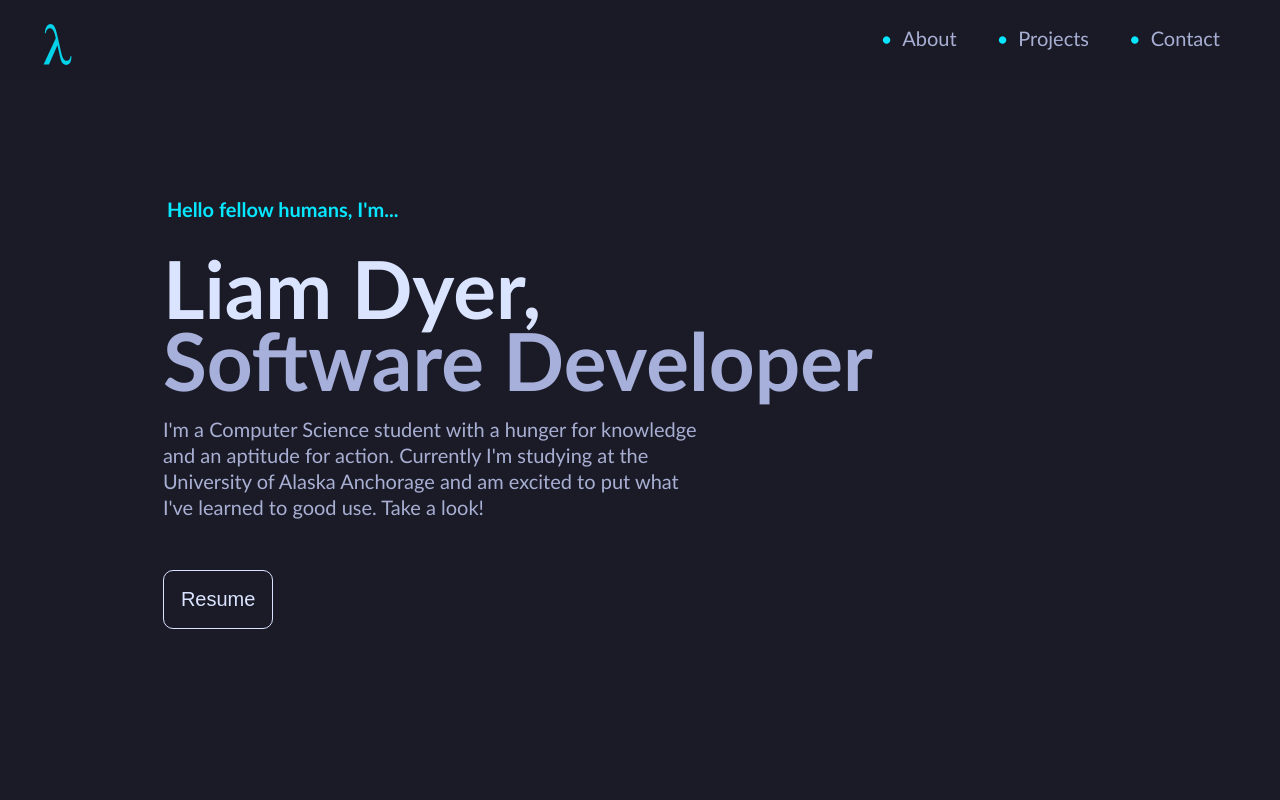
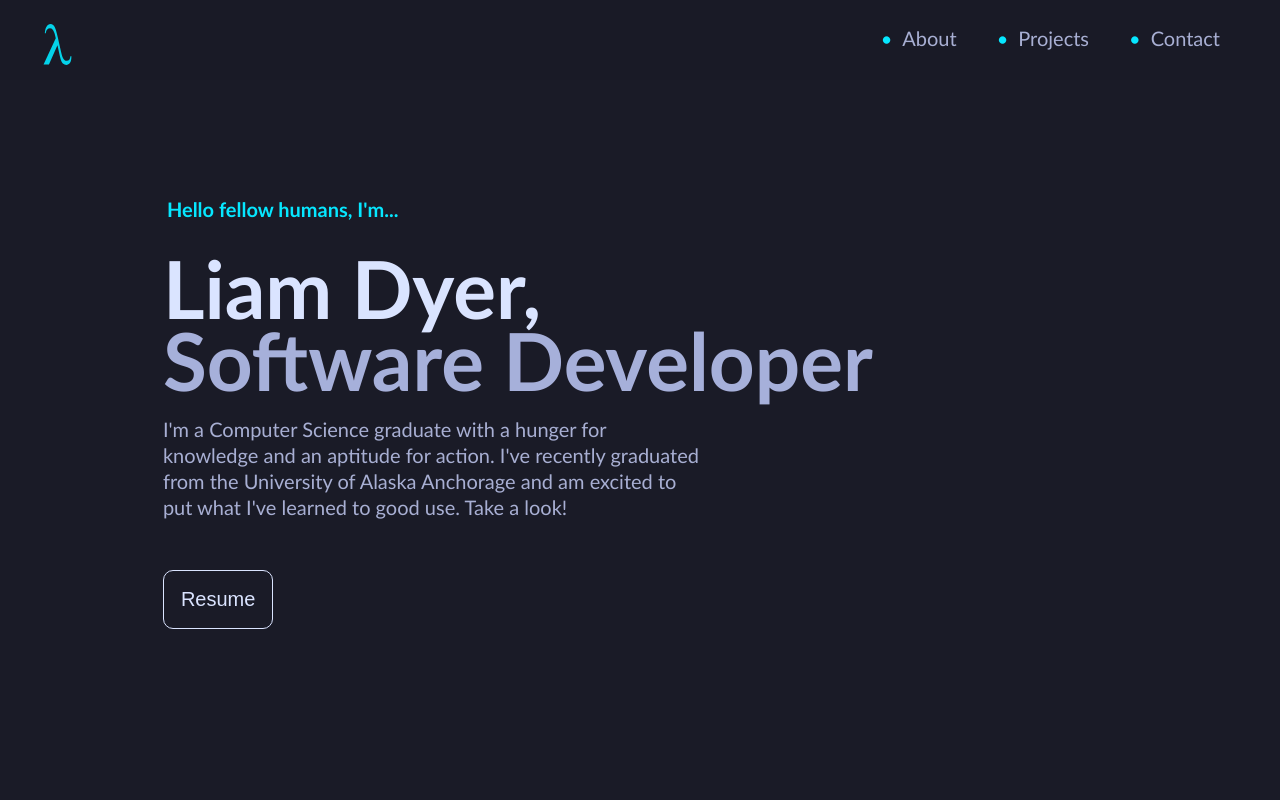
Before and after one commit to liam2258/PortfolioWebsite, a React (Create React App) app: page / in a window 1280 px wide. Shown: the top 800 px of the page. Built offline with nearby package versions, Linux system fonts and the light colour scheme; the HTML template or start-up script is replaced by a standard one.

Commit message:
Minor summary change

```diff
--- a/src/App.js
+++ b/src/App.js
@@ -186,8 +186,8 @@ function App() {
             <h2>Liam Dyer,</h2>
             <h3>Software Developer</h3>
               <p>
-               I'm a Computer Science student with a hunger for knowledge and
-               an aptitude for action. Currently I'm studying at the University of Alaska Anchorage
+               I'm a Computer Science graduate with a hunger for knowledge and
+               an aptitude for action. I've recently graduated from the University of Alaska Anchorage
                and am excited to put what I've learned to good use. Take a look!
                </p>
                <div style={{paddingTop: '50px'}}>
```
Also changed, not shown: 1 other file (tests, documents, lock files or other folders).
